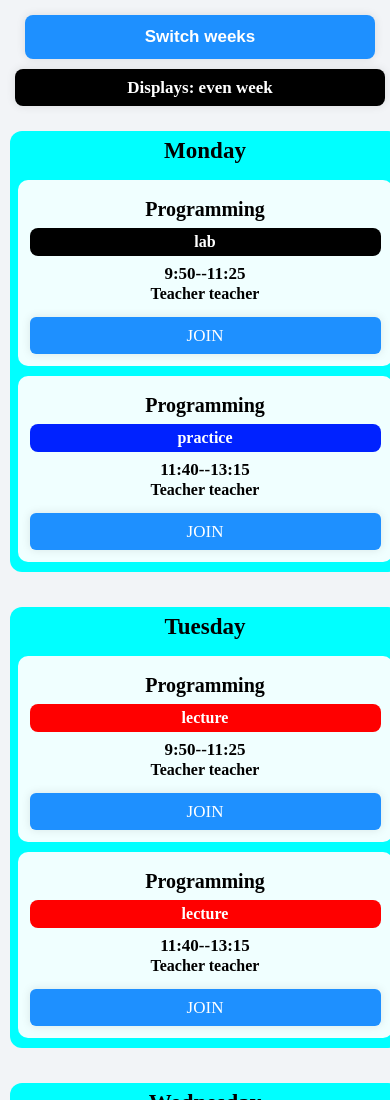
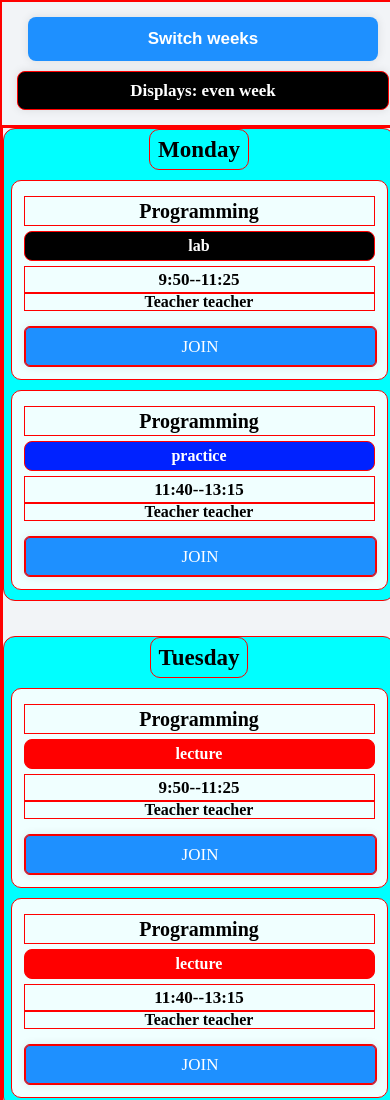
Before and after one commit to libra625/TimeTable, a plain HTML site: page index.html in a window 390 px wide. Shown: the top 1100 px of the page. Drawn offline with nearby package versions, Linux system fonts and the light colour scheme.

Commit message:
raw try 3

```diff
--- a/style.css
+++ b/style.css
@@ -1,3 +1,7 @@
+body * {
+    border: red solid 1px;
+}
+
 h2 {
     padding: 5px 0;
     text-align: center;
@@ -248,7 +252,6 @@ body.odd-week-active .odd-week {
         display: flex;
         flex-direction: column;
         gap: 15px;
-        padding: 10px;
         width: 100%;
     }
 
```
